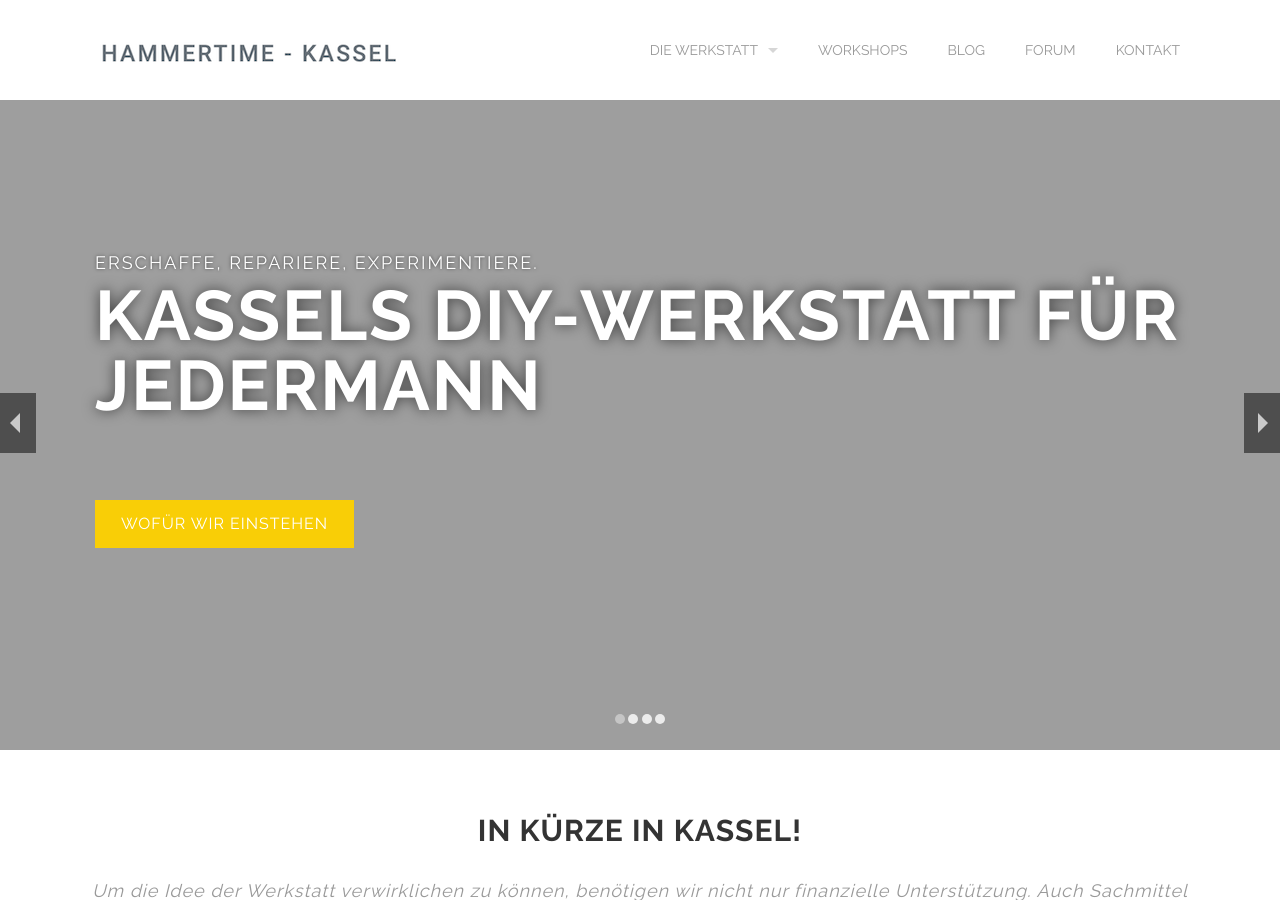
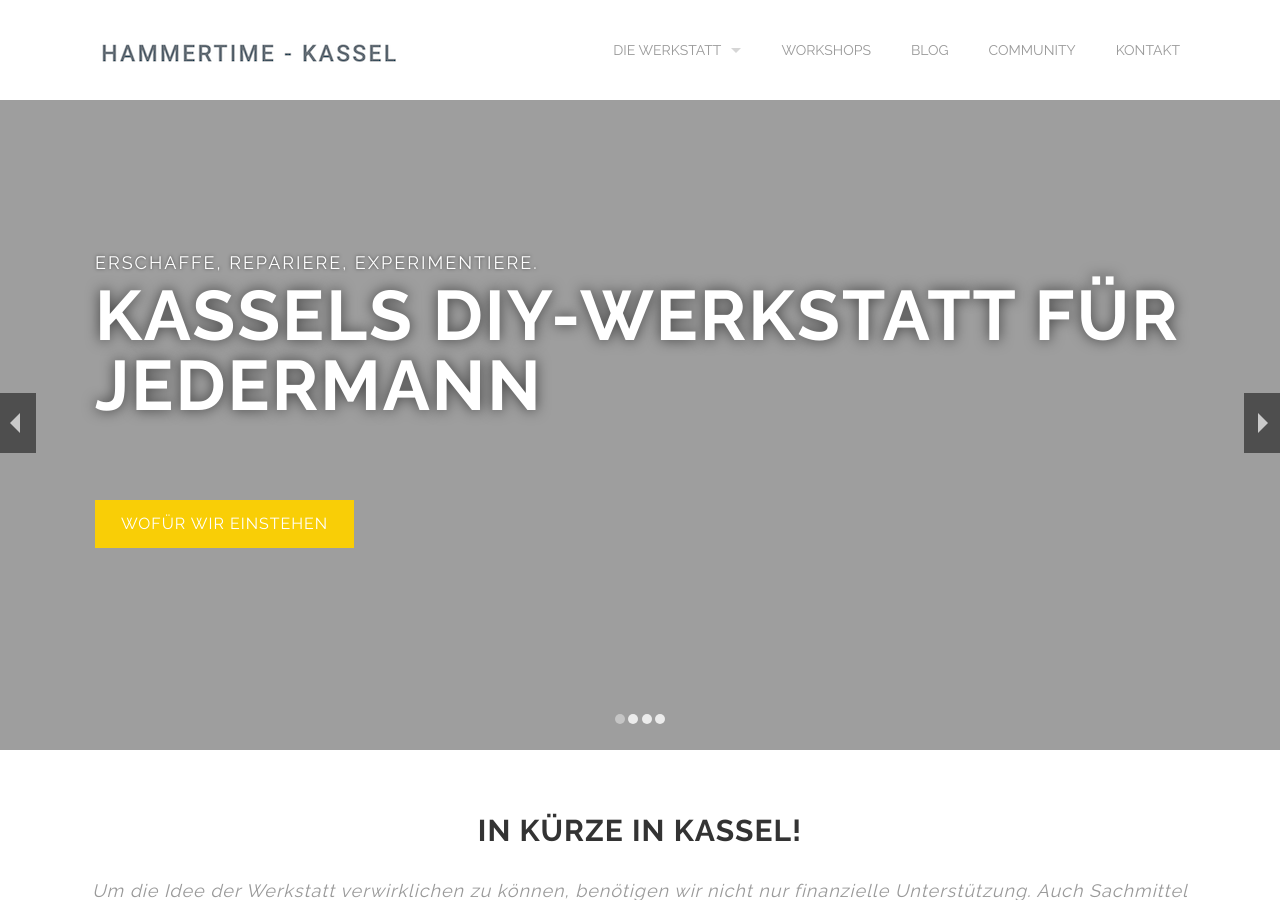
Before and after one commit to Hammertime-Kassel/htks, a Jekyll site: the page built from index.html, in a window 1280 px wide and 900 px high. Built offline with Jekyll 4.4.1, drawn with Linux system fonts in a browser that asks for light colours; comment, search, counter and statistics services are not loaded.

Commit message:
fix community link in footer und menu

```diff
--- a/_data/nav.yml
+++ b/_data/nav.yml
@@ -14,7 +14,7 @@
 - name: Blog
   path: blog/
   section_id: blog
-- name: Forum
+- name: Community
   path: community.html
   section_id: community
 - name: Kontakt
--- a/_includes/footer.html
+++ b/_includes/footer.html
@@ -18,7 +18,7 @@
           <li><a href="index.html">Home</a></li>
           <li><a href="equipment.html">Ausstattung</a></li>
           <li><a href="workshops.html">Workshops</a></li>
-          <li><a href="forum.html">Forum</a></li>
+          <li><a href="community.html">Community</a></li>
           <li><a href="contact.html">Kontakt</a></li>
           <li><a href="imprint.html">Impressum</a></li>
           <li><a href="agb.html">AGB</a></li>
```
